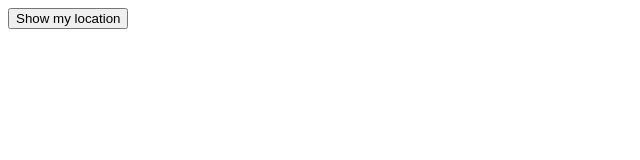
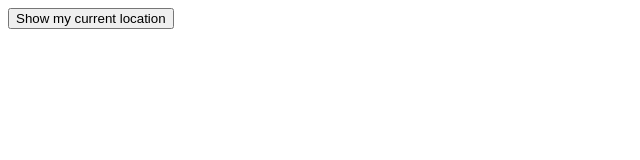
Before and after one commit to KevinDFZ/bunnysanctuary, a plain HTML site: page index.html in a window 1280 px wide. Shown: the whole page, without its empty margins (0-640 px from the left). Drawn offline with Linux system fonts and the light colour scheme.

Commit message:
Update index.html

```diff
--- a/index.html
+++ b/index.html
@@ -1,3 +1,3 @@
-<button id = "find-me">Show my location</button><br/>
+<button id = "find-me">Show my current location</button><br/>
 <p id = "status"></p>
 <a id = "map-link" target="_blank"></a>
```
